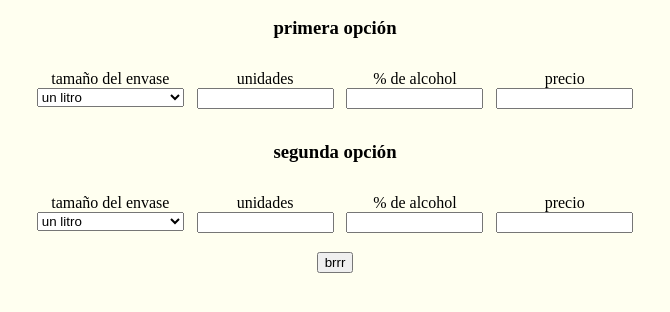
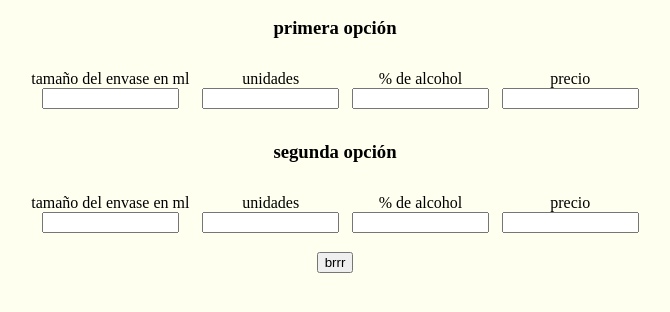
Before and after one commit to neocentrica/calcoholadora, a plain HTML site: page index.html in a window 1280 px wide. Shown: the part 264-576 px from the top of the page, without its empty margins (305-975 px from the left). Drawn offline with Linux system fonts and the light colour scheme.

Commit message:
Update index.html

```diff
--- a/index.html
+++ b/index.html
@@ -16,24 +16,20 @@
     <h3>primera opción</h3>
     <div class="o">
         <div>
-            tamaño del envase  <br>
-            <select id="b">
-                <option value="1">un litro</option>
-                <option value="2">botellón (750ml)</option>
-                <option value="3">pinta (500ml)</option>
-                <option value="4">botella o lata (330ml)</option>
-            </select>
+            tamaño del envase en ml<br>
+            <input type="text" id="b" size="14">
+            </input>
         </div>
         <div>
-            unidades        <br>
+            unidades<br>
             <input type="text" id="u" size="14">
         </div>
         <div>
-            % de alcohol   <br>
+            % de alcohol<br>
             <input type="text" id="c" size="14">
         </div>
         <div>
-            precio         <br>
+            precio<br>
             <input type="text" id="p" size="14">
         </div>
     </div>
@@ -41,24 +37,20 @@
     <h3>segunda opción</h3>
     <div class="o">
         <div>
-            tamaño del envase  <br>
-            <select id="b1">
-                <option value="1">un litro</option>
-                <option value="2">botellón (750ml)</option>
-                <option value="3">pinta (500ml)</option>
-                <option value="4">botella o lata (330ml)</option>
-            </select>
+            tamaño del envase en ml<br>
+            <input type="text" id="b1" size="14">
+            </input>
         </div>
         <div>
-            unidades        <br>
+            unidades<br>
             <input type="text" id="u1" size="14">
         </div>
         <div>
-            % de alcohol    <br>
+            % de alcohol<br>
             <input type="text" id="c1" size="14">
         </div>
         <div>
-            precio          <br>
+            precio<br>
             <input type="text" id="p1" size="14">
         </div>
     </div>
```
